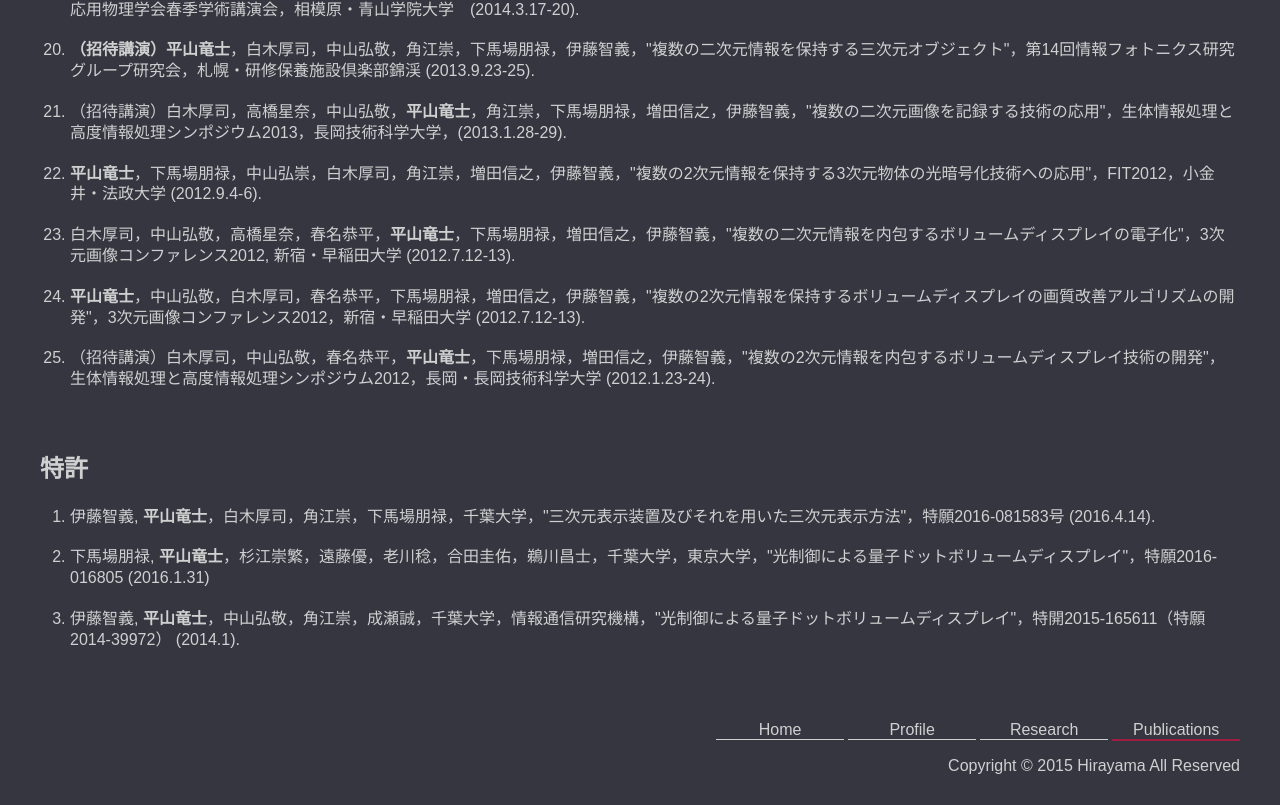
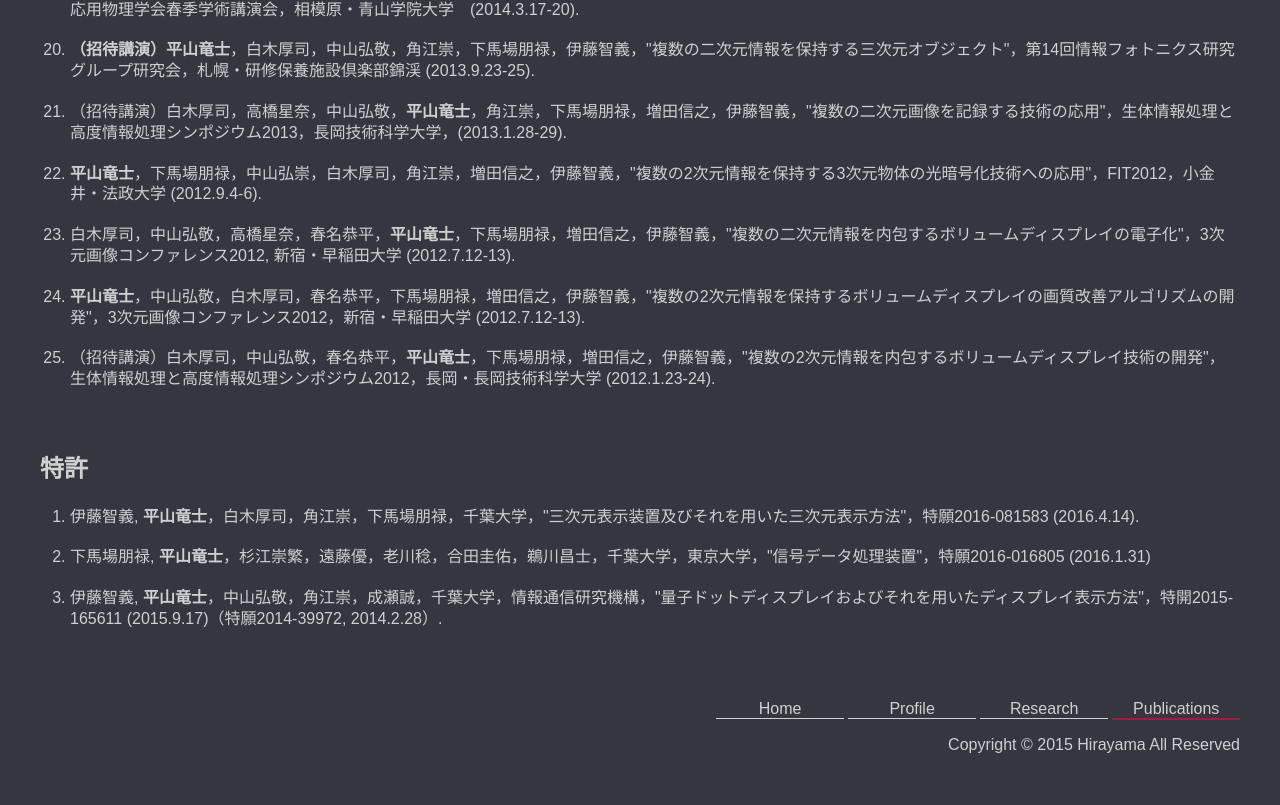
Before and after one commit to RyujiHirayama/Web, a plain HTML site: page publications.html in a window 1280 px wide. Shown: the part 4173-4978 px from the top of the page. After the commit the page ends 4957 px from the top, so only its background shows below. Drawn offline with Linux system fonts and the light colour scheme.

Commit message:
Add files via upload

```diff
--- a/publications.html
+++ b/publications.html
@@ -286,11 +286,11 @@
 				<h2>特許</h2>
 				<ol class="achieve">
 					<li>
-						伊藤智義, <strong>平山竜士</strong>，白木厚司，角江崇，下馬場朋禄，千葉大学，"三次元表示装置及びそれを用いた三次元表示方法"，特願2016-081583号 (2016.4.14).</li>
+						伊藤智義, <strong>平山竜士</strong>，白木厚司，角江崇，下馬場朋禄，千葉大学，"三次元表示装置及びそれを用いた三次元表示方法"，特願2016-081583 (2016.4.14).</li>
 					<li>
-						下馬場朋禄, <strong>平山竜士</strong>，杉江崇繁，遠藤優，老川稔，合田圭佑，鵜川昌士，千葉大学，東京大学，"光制御による量子ドットボリュームディスプレイ"，特願2016-016805 (2016.1.31)</li>
+						下馬場朋禄, <strong>平山竜士</strong>，杉江崇繁，遠藤優，老川稔，合田圭佑，鵜川昌士，千葉大学，東京大学，"信号データ処理装置"，特願2016-016805 (2016.1.31)</li>
 					<li>
-						伊藤智義, <strong>平山竜士</strong>，中山弘敬，角江崇，成瀬誠，千葉大学，情報通信研究機構，"光制御による量子ドットボリュームディスプレイ"，特開2015-165611（特願2014-39972） (2014.1).</li>
+						伊藤智義, <strong>平山竜士</strong>，中山弘敬，角江崇，成瀬誠，千葉大学，情報通信研究機構，"量子ドットディスプレイおよびそれを用いたディスプレイ表示方法"，特開2015-165611 (2015.9.17)（特願2014-39972, 2014.2.28）.</li>
 				</ol>
 
 			</div>
```
